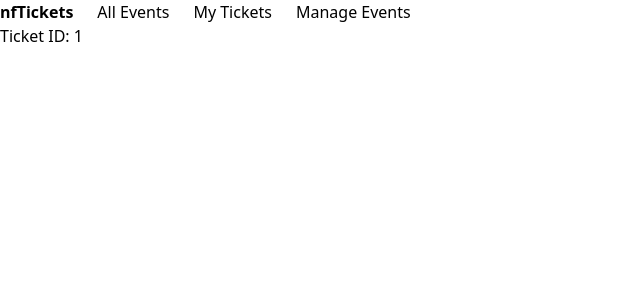
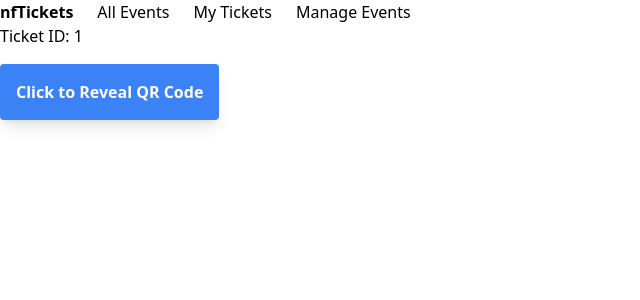
Before and after one commit to habiblawal1/NFT-Ticket-Application, a Next.js app in the folder ticket-app/: page /tickets/1 in a window 1280 px wide. Shown: the top 300 px of the page, without its empty margins (0-640 px from the left). Built offline with nearby package versions, Linux system fonts and the light colour scheme.

Commit message:
Generate your QR code works

```diff
--- a/ticket-app/package.json
+++ b/ticket-app/package.json
@@ -26,6 +26,7 @@
     "next": "12.1.0",
     "nft.storage": "^6.1.0",
     "postcss-preset-env": "^7.4.2",
+    "qrcode.react": "^3.0.1",
     "react": "17.0.2",
     "react-datepicker": "^4.7.0",
     "react-dom": "17.0.2",
--- a/ticket-app/pages/events/index.js
+++ b/ticket-app/pages/events/index.js
@@ -59,7 +59,6 @@ export default function allEvents() {
           startDate: eventData.eventDate,
           owner: i.owner,
         };
-        console.log("Event ", currEvent.eventId, " owner = ", currEvent.owner);
         return currEvent;
       })
     );
--- a/ticket-app/pages/tickets/[id].js
+++ b/ticket-app/pages/tickets/[id].js
@@ -1,8 +1,33 @@
 import { useRouter } from "next/router";
+import { useEffect, useState } from "react";
+import { ethers, providers } from "ethers";
+import QR from "../../src/compontents/QR";
+import Web3Modal from "web3modal";
+
+import { nftaddress, nftmarketaddress } from "../../config";
+
+import NFT from "../../artifacts/contracts/NFTTicket.sol/NFTTicket.json";
+import Market from "../../artifacts/contracts/TicketMarket.sol/TicketMarket.json";
 
 export default function ticketDetails() {
   const router = useRouter();
   const ticketId = router.query["id"];
+  const [addr, setAddress] = useState([]);
+  useEffect(() => {
+    if (!router.isReady) return;
+    getSigner();
+  }, [router.isReady]);
+  async function getSigner() {
+    console.log(ticketId);
+  }
+
   // TODO - Add message for if a user who doesn't own the token tries to access the page
-  return <h1>Ticket ID: {ticketId}</h1>;
+  return (
+    <div>
+      <h1>Ticket ID: {ticketId}</h1>
+      <div>
+        <QR tokenId={ticketId} />
+      </div>
+    </div>
+  );
 }
--- /dev/null
+++ b/ticket-app/src/compontents/QR/index.js
@@ -0,0 +1,50 @@
+import React from "react";
+import Qrcode from "qrcode.react";
+
+import { useState } from "react";
+import { ethers, providers } from "ethers";
+import Web3Modal from "web3modal";
+
+const QR = (props) => {
+  const [show, setShow] = useState(false);
+  const [qr, setQr] = useState("");
+
+  async function calculateQR() {
+    const web3Modal = new Web3Modal();
+    const connection = await web3Modal.connect();
+    const provider = new ethers.providers.Web3Provider(connection);
+    const signer = provider.getSigner();
+
+    const addr = await signer.getAddress();
+    const secondHalf = `${addr}-${props.tokenId}`;
+    console.log("Unsigned Second Half = ", secondHalf);
+    const signedsecondHalf = await signer.signMessage(secondHalf);
+    setQr(`${addr}-${signedsecondHalf}`);
+    setShow(true);
+  }
+
+  const downloadQR = () => {
+    alert("QR Downloaded");
+  };
+
+  return (
+    <div>
+      {!show ? (
+        <button
+          onClick={calculateQR}
+          className="font-bold mt-4 bg-blue-500 text-white rounded p-4 shadow-lg"
+        >
+          Click to Reveal QR Code
+        </button>
+      ) : (
+        <div>
+          <Qrcode value={qr} />
+          <a onClick={downloadQR}> Download </a>
+          <h1>{qr}</h1>
+        </div>
+      )}
+    </div>
+  );
+};
+
+export default QR;
```
Also changed, not shown: 1 other file (tests, documents, lock files or other folders).
